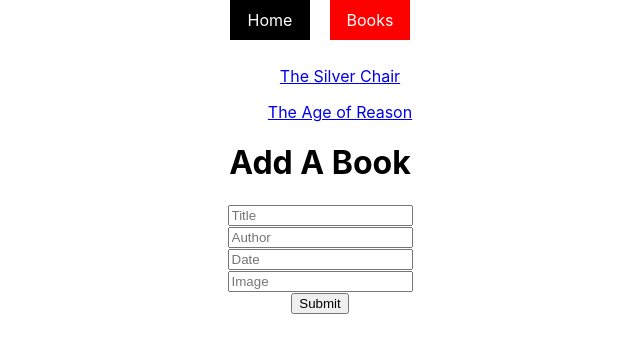
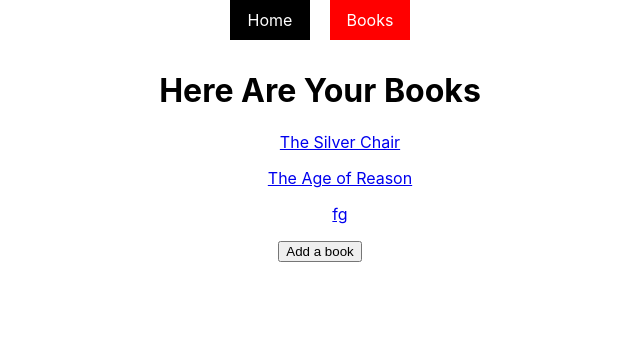
Before and after one commit to valera2022/PROJECT2, a React (Create React App) app: page /books in a window 1280 px wide. Shown: the top 352 px of the page, without its empty margins (320-960 px from the left). Built offline with nearby package versions, Linux system fonts and the light colour scheme; data requests are answered from the project's data file.

Commit message:
set up addbook routes

```diff
--- a/src/AddBook.js
+++ b/src/AddBook.js
@@ -1,5 +1,5 @@
 import React,{useState} from "react";
-import { useHistory } from "react-router-dom";
+import { useHistory,Route } from "react-router-dom";
 import { toast } from "react-toastify";
 
 
@@ -39,6 +39,7 @@ function AddBook(){
 
     }
 return(<div>
+
         <h1>Add A Book</h1>
         <form onSubmit={HandleSubmit}>
         <div>
@@ -55,6 +56,7 @@ return(<div>
           </div>
           <input type="submit" value="Submit"  />
         </form>
+
      </div>
     )
 }
--- a/src/App.js
+++ b/src/App.js
@@ -2,13 +2,14 @@ import logo from './logo.svg';
 import './App.css';
 import React from 'react';
 import  ReactDOM  from 'react';
-import { BrowserRouter,Route } from 'react-router-dom';
+import { BrowserRouter,Route,Switch } from 'react-router-dom';
 import Home from './Home';
 import BooksIndex from './BooksIndex';
 import NavBar from './NavBar';
 import BookShow from './BookShow';
 import { ToastContainer } from 'react-toastify';
 import 'react-toastify/dist/ReactToastify.css';
+import AddBook from './AddBook';
 
 
 
@@ -19,9 +20,15 @@ function App() {
     <div className="App">
 
       <NavBar/>
+      <Switch>
       <Route exact path="/" component={Home}/>
+      <Route exact path="/form" component={AddBook}/>
       <Route exact path="/books" component={BooksIndex}/>
       <Route  path="/books/:ID" component={BookShow}/>
+
+      </Switch>
+
+
       <ToastContainer/>
     </div>
 
--- a/src/BooksIndex.js
+++ b/src/BooksIndex.js
@@ -2,6 +2,7 @@ import React,{useState} from "react";
 import { useEffect } from "react";
 import Book from "./Book";
 import AddBook from "./AddBook";
+import { Link,Route } from "react-router-dom";
 function BooksIndex(){
     const [books,setBooks] =  useState([])
 
@@ -16,9 +17,11 @@ function BooksIndex(){
     })
     return(
         <div>
+            <h1>Here Are Your Books</h1>
             {booksList}
 
-          <AddBook/>
+            <Link to="/form"><button >Add a book</button></Link>
+
 
 
         </div>
--- a/src/Home.js
+++ b/src/Home.js
@@ -3,6 +3,9 @@ import React from "react";
 function Home(){
  return(<div>
           <h1>Welcome Home</h1>
+          <p1>The focus of this App is for you to have the ability to save and add your favorite books info.   To start click on the Books link on top. This will direct you through to a list of books and a button which allows you to add books. </p1>
+
+
         </div>
     )
 }
--- a/src/db.json
+++ b/src/db.json
@@ -13,6 +13,13 @@
       "author": "Thomas Paine",
       "date": "1794",
       "img": "https://external-content.duckduckgo.com/iu/?u=https%3A%2F%2Fkbimages1-a.akamaihd.net%2F6fa8262c-7151-456f-8f73-4d5d8b5e3f36%2F353%2F569%2F90%2FFalse%2Fthe-age-of-reason-45.jpg&f=1&nofb=1&ipt=859080a24a1ba5bc22a5e30c556b603d000c2ef4397f0fe395d938b3bbbf7fba&ipo=images"
+    },
+    {
+      "name": "fg",
+      "author": "sdx",
+      "date": "1995",
+      "img": "https://external-content.duckduckgo.com/iu/?u=https%3A%2F%2F99designs-blog.imgix.net%2Fblog%2Fwp-content%2Fuploads%2F2017%2F02%2Fattachment_80004080-e1488217702832.jpg%3Fauto%3Dformat%26q%3D60%26fit%3Dmax%26w%3D930&f=1&nofb=1&ipt=184852177b46faf66437eb4c345696a74d1746512155c6a250591c7e6565a1bb&ipo=images",
+      "id": 3
     }
   ]
 }
```
Lines whose indentation alone changed are shown as unchanged.
